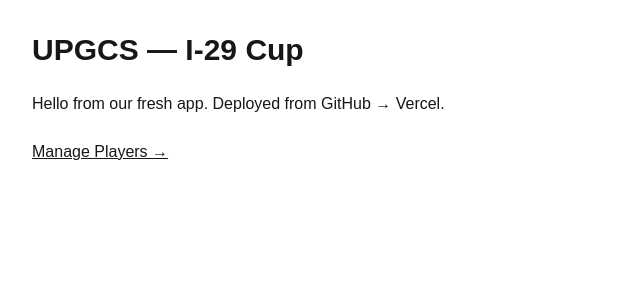
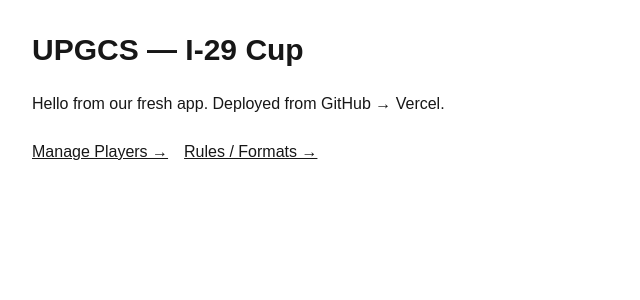
Before and after one commit to nseamonster10/UPGCS, a Next.js app: page / in a window 1280 px wide. Shown: the top 300 px of the page, without its empty margins (0-640 px from the left). Built offline with nearby package versions, Linux system fonts and the light colour scheme.

Commit message:
Home: add link to /rules

```diff
--- a/app/page.tsx
+++ b/app/page.tsx
@@ -6,9 +6,10 @@ export default function Home() {
       <h1 className="text-3xl font-bold">UPGCS — I-29 Cup</h1>
       <p>Hello from our fresh app. Deployed from GitHub → Vercel.</p>
 
-      <Link href="/players" className="underline">
-        Manage Players →
-      </Link>
+      <div className="space-x-4">
+        <Link href="/players" className="underline">Manage Players →</Link>
+        <Link href="/rules" className="underline">Rules / Formats →</Link>
+      </div>
     </main>
   );
 }
```
